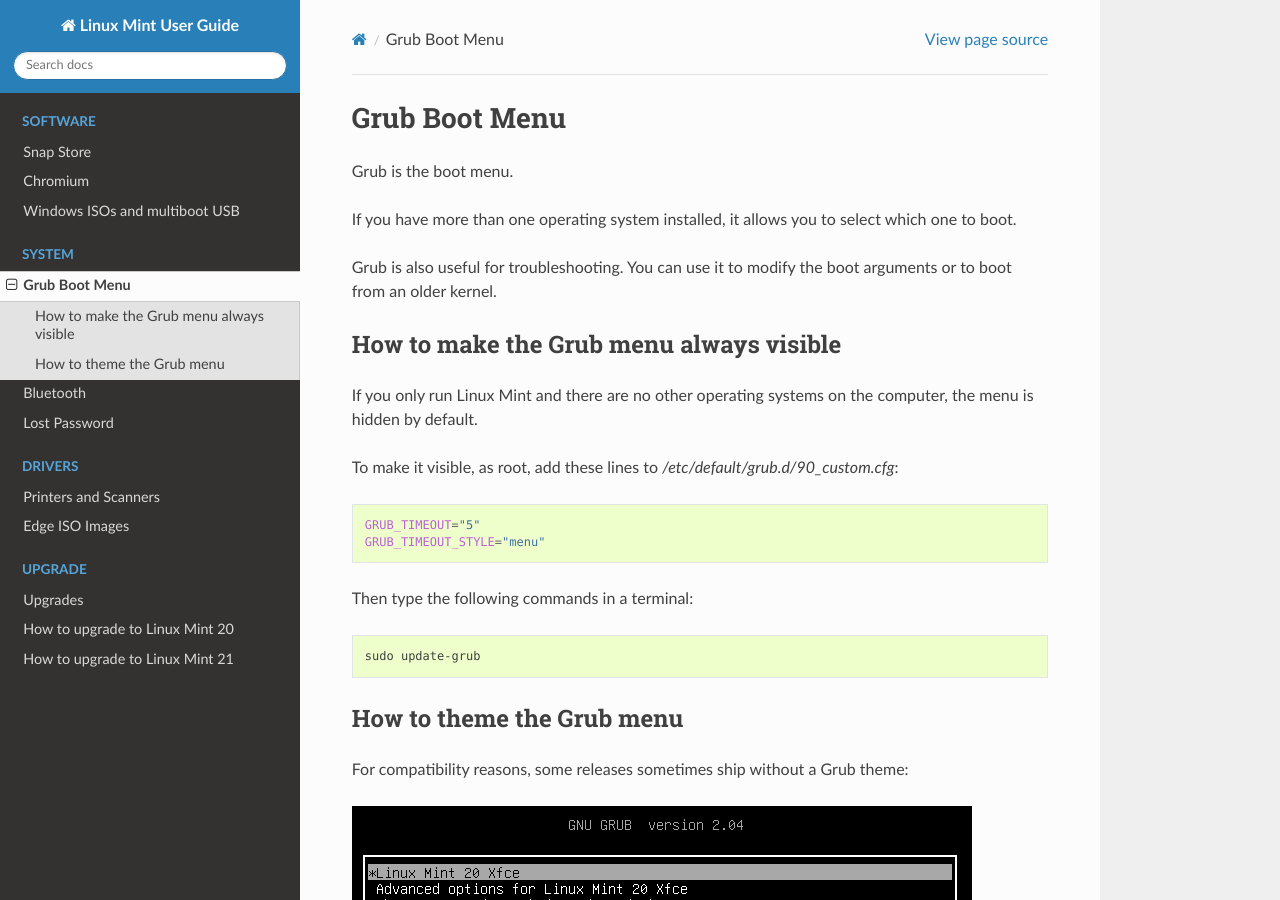
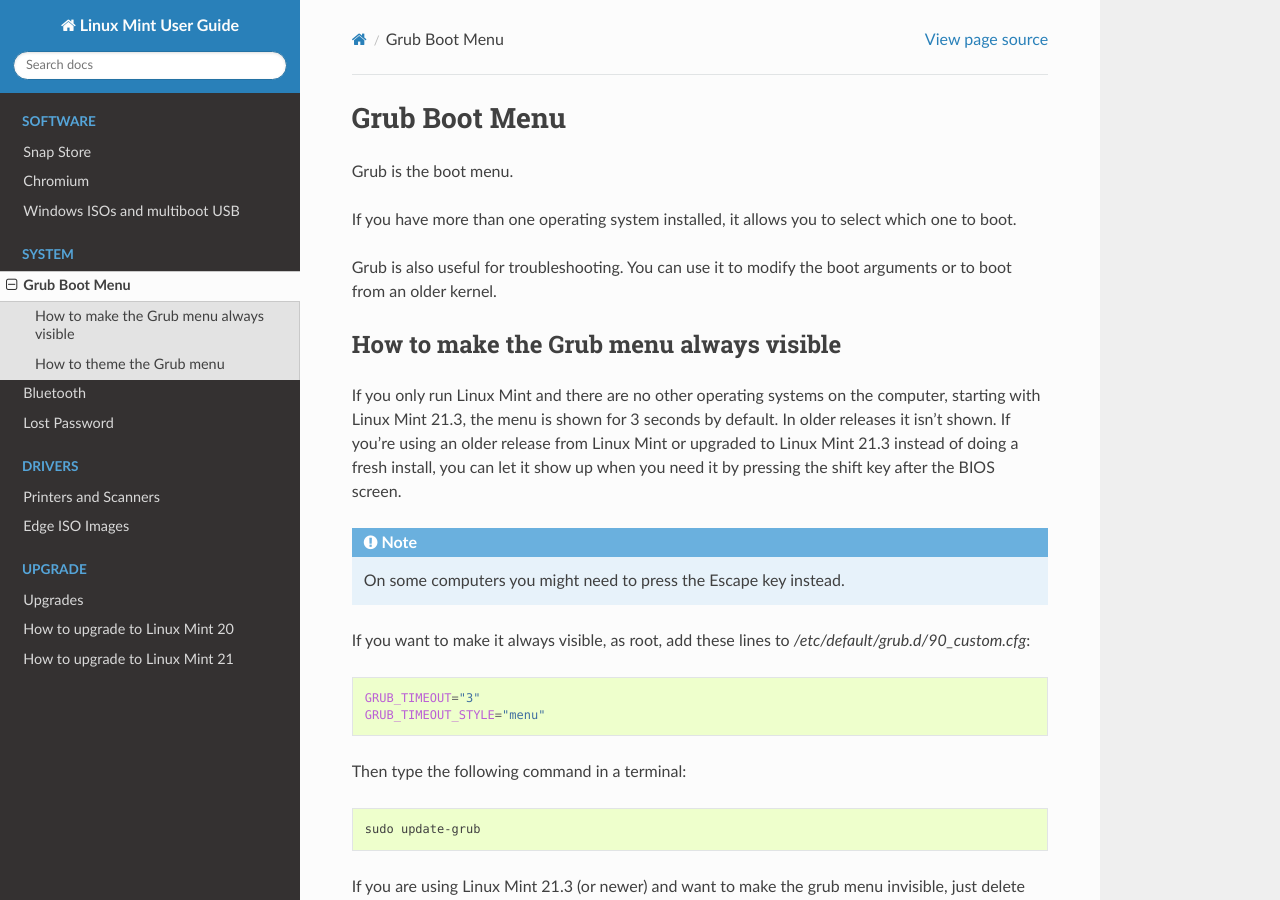
Before and after one commit to linuxmint/doc-user-guide, a Sphinx documentation site: the page built from docs/grub.rst, in a window 1280 px wide and 900 px high. Built offline with Sphinx 7.4.7 and the Read the Docs theme 2.0.0, drawn with Linux system fonts in a browser that asks for light colours; some of the changed text lies outside the part shown.

Commit message:
grub.rst: Add info about showing the grub menu once and how to hide it in Linux Mint 21.3 and newer

```diff
--- a/docs/grub.rst
+++ b/docs/grub.rst
@@ -11,20 +11,26 @@
 How to make the Grub menu always visible
 ========================================
 
-If you only run Linux Mint and there are no other operating systems on the computer, the menu is hidden by default.
+If you only run Linux Mint and there are no other operating systems on the computer, starting with Linux Mint 21.3, the menu is shown for 3 seconds by default. In older releases it isn't shown. If you're using an older release from Linux Mint or upgraded to Linux Mint 21.3 instead of doing a fresh install, you can let it show up when you need it by pressing the shift key after the BIOS screen.
 
-To make it visible, as root, add these lines to `/etc/default/grub.d/90_custom.cfg`:
+.. note::
+
+    On some computers you might need to press the Escape key instead.
+
+If you want to make it always visible, as root, add these lines to `/etc/default/grub.d/90_custom.cfg`:
 
 .. code-block:: bash
 
-    GRUB_TIMEOUT="5"
+    GRUB_TIMEOUT="3"
     GRUB_TIMEOUT_STYLE="menu"
 
-Then type the following commands in a terminal:
+Then type the following command in a terminal:
 
 .. code-block:: bash
 
     sudo update-grub
+
+If you are using Linux Mint 21.3 (or newer) and want to make the grub menu invisible, just delete these lines (which already exist) instead of adding them, then run the command above.
 
 How to theme the Grub menu
 ==========================
```
